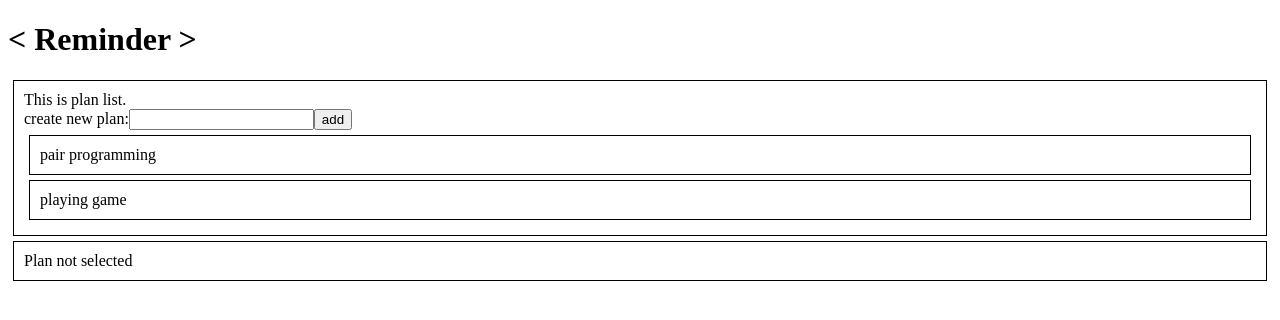
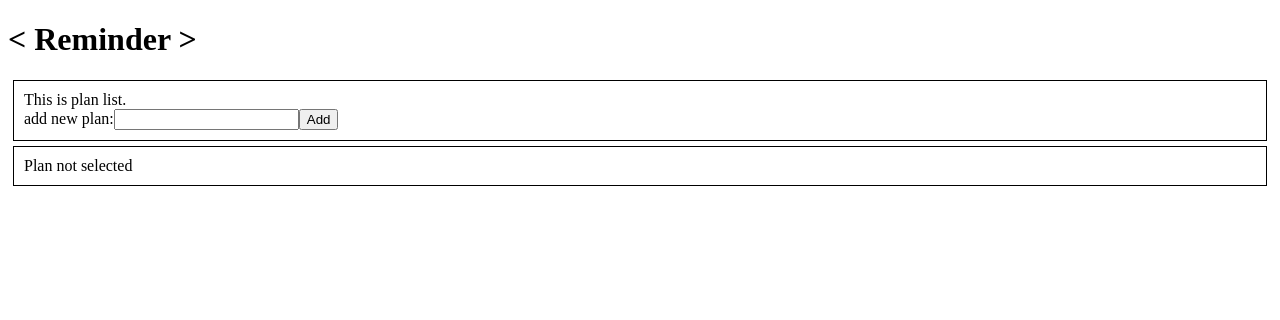
Before and after one commit to lostin185/im-sprint-soloreact, a React (Create React App) app: page / in a window 1280 px wide. Shown: the top 320 px of the page. Built offline with nearby package versions, Linux system fonts and the light colour scheme.

Commit message:
1007 1949

```diff
--- a/src/components/App.js
+++ b/src/components/App.js
@@ -1,32 +1,83 @@
 import React from 'react';
 import PlanList from './PlanList'
 import TodoList from './TodoList'
-import { fakeData } from './fakeData'
 
 class App extends React.Component {
   constructor() {
     super();
     this.planClicked = this.planClicked.bind(this);
+    this.planInputChange = this.planInputChange.bind(this);
+    this.todoInputChange = this.todoInputChange.bind(this);
+    this.planInputSubmit = this.planInputSubmit.bind(this);
+    this.todoInputSubmit = this.todoInputSubmit.bind(this);
     this.state = {
       schedule: [],
       currentPlan: null,
+      planInput: null,
+      todoInput: null,
     };
-  }
-
-  componentDidMount() {
-    this.setState(fakeData)
   }
 
   planClicked(e) {
     this.setState({ currentPlan: e.target.innerText })
   }
 
+  planInputChange(e) {
+    this.setState({planInput: e.target.value});
+  }
+
+  todoInputChange(e) {
+    this.setState({todoInput: e.target.value});
+  }
+
+  planInputSubmit(e) {
+    let newObj = {}
+    newObj.scheduleKey = new Date();
+    newObj.scheduleName = this.state.planInput;
+    newObj.done = false;
+    newObj.todo = [];
+    this.setState({schedule: [...this.state.schedule, newObj]})
+    e.preventDefault();
+  }
+
+  todoInputSubmit(e) {
+    let newSchedules = [];
+
+    for (let i = 0; i < this.state.schedule.length; i++) {
+      newSchedules.push(this.state.schedule[i]);
+    }
+
+    let newObj = {};
+    newObj.todoKey = new Date();
+    newObj.name = this.state.todoInput;
+    newObj.done = false;
+
+    for (let i = 0; i < this.state.schedule.length; i++) {
+      if (newSchedules[i].scheduleName === this.state.currentPlan) {
+        newSchedules[i].todo.push(newObj);
+      }
+    }
+
+    this.setState({schedule: newSchedules})
+    e.preventDefault();
+  }
+
   render() {
     return (
       <div>
         <h1>{'< Reminder >'}</h1>
-        <PlanList data={this.state} interaction={this.planClicked}/>
-        <TodoList data={this.state} interaction={this.todoDone} selected={this.state.currentPlan}/>
+        <PlanList
+          data={this.state}
+          interaction={this.planClicked}
+          planChange={this.planInputChange}
+          planSubmit={this.planInputSubmit}
+          planValue={this.planInput} />
+        <TodoList
+          data={this.state}
+          selected={this.state.currentPlan}
+          todoChange={this.todoInputChange}
+          todoSubmit={this.todoInputSubmit}
+          todoValue={this.todoInput}/>
       </div>
     )
   }
--- a/src/components/PlanList.js
+++ b/src/components/PlanList.js
@@ -7,9 +7,13 @@ const PlanList = (props) => {
       <div>
         This is plan list.
       </div>
-      <div>
-        create new plan:<input /><button>add</button>
-      </div>
+      <form onSubmit={props.planSubmit}>
+        <label>
+          add new plan:
+          <input type="text" value={props.planValue} onChange={props.planChange} />
+        </label>
+        <input type="submit" value="Add" />
+      </form>
       {props.data.schedule.map((item) =>
         <PlanListEntry
           plans={item}
--- a/src/components/TodoList.js
+++ b/src/components/TodoList.js
@@ -13,9 +13,14 @@ const TodoList = (props) => {
           <div>
             {'< '}{props.selected}{' >'}
           </div>
-          <div>
-            add new todo: <input /><button>add</button>
-          </div>
+          <form onSubmit={props.todoSubmit}>
+            <label>
+              add new todo:
+              <input type="text" value={props.todoValue} onChange={props.todoChange} />
+            </label>
+            <input type="submit" value="Add" />
+          </form>
+
           { // JSX start
             props.data.schedule[i].todo.map(
               (item) => <li
```
